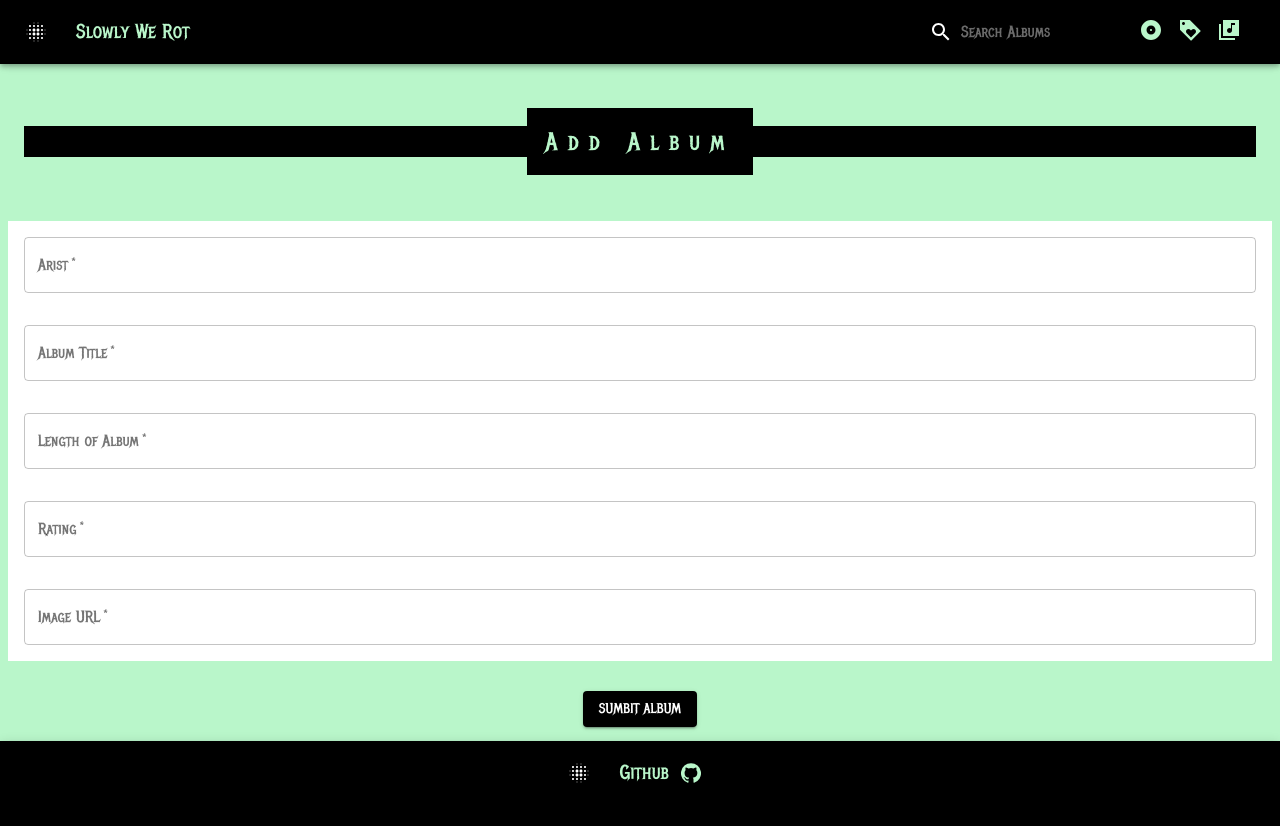
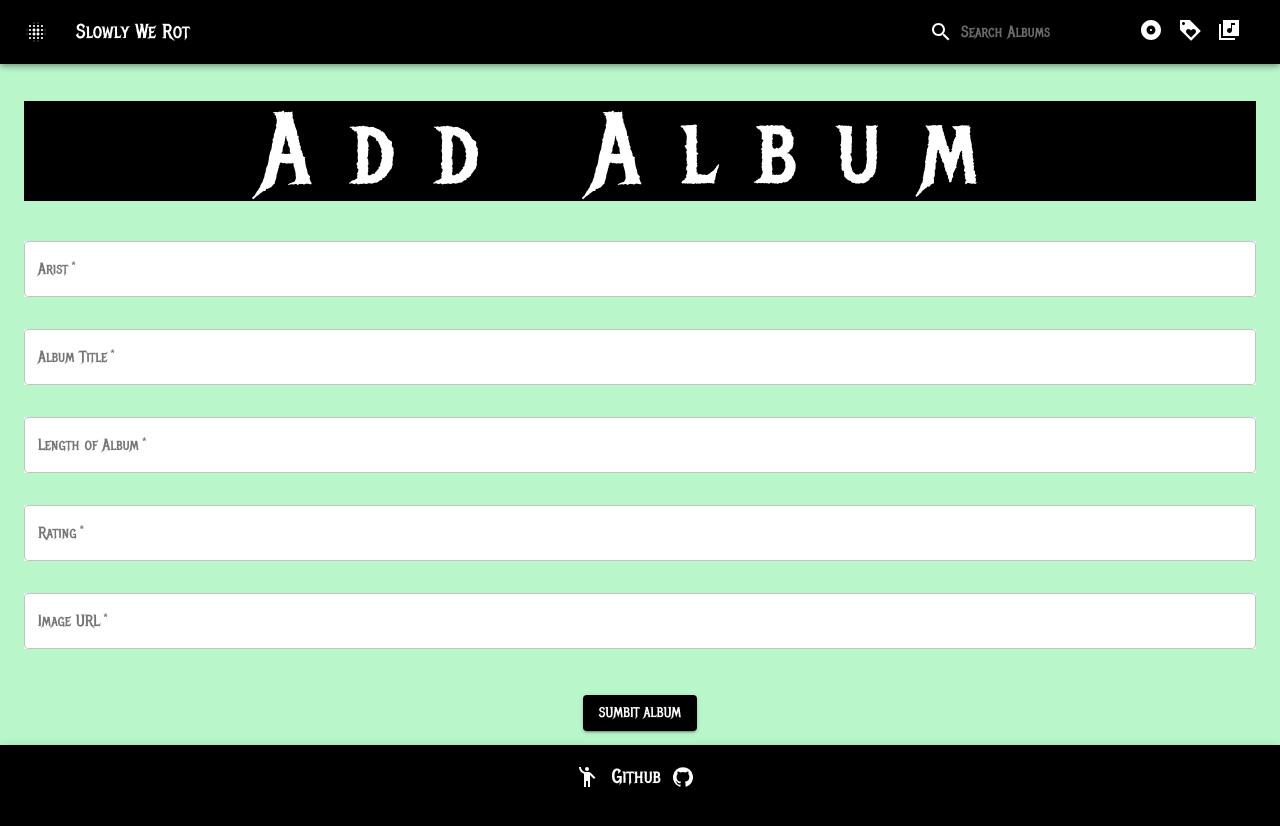
Before and after one commit to tzylks/SlowlyWeRot, a React (Create React App) app in the folder slowly-we-rot/slowly-we-roooot/: page /addalbum in a window 1280 px wide. Shown: the top 826 px of the page. Before the commit the page ends 805 px from the top, so only its background shows below. Built offline with nearby package versions, Linux system fonts and the light colour scheme; no server answers.

Commit message:
changed deck size

```diff
--- a/package.json
+++ b/package.json
@@ -1,5 +1,6 @@
 {
   "dependencies": {
+    "@types/react-router-dom": "^5.1.8",
     "react-flippy": "^1.1.0"
   }
 }
--- a/slowly-we-rot/slowly-we-roooot/public/index.html
+++ b/slowly-we-rot/slowly-we-roooot/public/index.html
@@ -34,6 +34,7 @@
   <body style='background-color: black'>
     <noscript>You need to enable JavaScript to run this app.</noscript>
     <div id="root"></div>
+    <a style='color: black' href="https://icons8.com/icon/102341/cursor">Cursor icon by Icons8</a>
     <!--
       This HTML file is a template.
       If you open it directly in the browser, you will see an empty page.
--- a/slowly-we-rot/slowly-we-roooot/src/components/AddAlbum.js
+++ b/slowly-we-rot/slowly-we-roooot/src/components/AddAlbum.js
@@ -1,10 +1,10 @@
-import {useState} from "react";
+import { useState } from "react";
 import { TextField, Container, Button } from "@material-ui/core";
 import { Grid } from "@material-ui/core"
-import {useHistory} from "react-router-dom";
+import { useHistory } from "react-router-dom";
 
 
-function AddAlbum({setAlbums, albums}) {
+function AddAlbum({ setAlbums, albums }) {
 
     const [formData, setFormData] = useState({
         artist: "",
@@ -31,7 +31,7 @@ function AddAlbum({setAlbums, albums}) {
             img_url: formData.img_url
         }
 
-        let config ={
+        let config = {
             method: 'POST',
             headers: {
                 'Content-Type': "application/json"
@@ -54,44 +54,46 @@ function AddAlbum({setAlbums, albums}) {
 
 
 
-                <Container color="secondary">
+            <Container color="primary">
                 <div
                     style={{
-                        marginTop: "5%",
+                        marginTop: "3%",
                         width: "100%",
                         textAlign: "center",
                         color: "#000",
                         justifyContent: "center",
                         fontFamily: 'Metal Mania',
-                        backgroundColor: 'black'
+                        backgroundColor: 'black',
+
                     }}
                 >
                     <span
                         style={{
-                            backgroundColor: "#000",
-                            color: "#b9f6ca",
+                            backgroundColor: "",
+                            color: "white",
                             padding: "18px",
-                            fontSize: "25px",
-                            letterSpacing: "10px",
+                            fontSize: "100px",
+                            letterSpacing: "40px",
                             marginLeft: "auto",
-                            marginRight: "auto"
+                            marginRight: "auto",
+                            lineHeight: "100px"
                         }}
                     >
                         Add Album</span>
                 </div>
                 <form className="form"
                     onSubmit={onSubmitForm}
-                    style={{color: 'black'}}
+                    style={{ color: 'black' }}
                 >
-                    <Grid container spacing={4} color="primary">
+                    <Grid container spacing={4}>
                         <Grid item xs={12}
                             style={{
                                 color: "black",
-                            background: "white",
+                                opacity: "1.0",
                                 textAlign: "center",
                                 marginLeft: "auto",
                                 marginRight: "auto",
-                            marginTop: "10vh"
+                                marginTop: "5vh"
                             }}
                         >
                             <TextField
@@ -99,14 +101,16 @@ function AddAlbum({setAlbums, albums}) {
                                 label="Arist"
                                 id="artist"
                                 variant="outlined"
+                                color="primary"
                                 required
                                 value={formData.artist}
                                 onChange={onChangeForm}
+                                style={{background: "white"}}
                             />
                         </Grid>
                         <Grid item xs={12}
                             style={{
-                            background: "white",
+                                background: "#b9f6ca",
                                 textAlign: "center",
                                 marginLeft: "auto",
                                 marginRight: "auto",
@@ -119,13 +123,15 @@ function AddAlbum({setAlbums, albums}) {
                                 id="name"
                                 variant="outlined"
                                 required
+                                color="primary"
                                 value={formData.name}
                                 onChange={onChangeForm}
+                                style={{background: "white"}}
                             />
                         </Grid>
                         <Grid item xs={12}
                             style={{
-                            background: "white",
+
                                 textAlign: "center",
                                 marginLeft: "auto",
                                 marginRight: "auto"
@@ -138,15 +144,17 @@ function AddAlbum({setAlbums, albums}) {
                                 rows="1"
                                 id="length"
                                 required
+                                color="primary"
                                 variant="outlined"
                                 value={formData.length}
                                 onChange={onChangeForm}
+                                style={{background: "white"}}
                             />
 
                         </Grid>
                         <Grid item xs={12}
                             style={{
-                            background: "white",
+
                                 textAlign: "center",
                                 marginLeft: "auto",
                                 marginRight: "auto"
@@ -159,15 +167,17 @@ function AddAlbum({setAlbums, albums}) {
                                 rows="1"
                                 id="rating"
                                 required
+                                color="primary"
                                 variant="outlined"
                                 value={formData.rating}
                                 onChange={onChangeForm}
+                                style={{background: "white"}}
                             />
 
                         </Grid>
                         <Grid item xs={12}
                             style={{
-                            background: "white",
+
                                 textAlign: "center",
                                 marginLeft: "auto",
                                 marginRight: "auto"
@@ -180,13 +190,17 @@ function AddAlbum({setAlbums, albums}) {
                                 rows="1"
                                 id="img_url"
                                 required
+                                color="primary"
                                 variant="outlined"
                                 value={formData.image_url}
                                 onChange={onChangeForm}
+                                style={{background: "white"}}
                             />
                         </Grid>
-                        <Button type="submit" variant="contained" color="primary" className="form__custom-button" style={{ marginLeft: "auto",
-                    marginRight: "auto", marginTop: "30px", marginBottom: "30px" }}>
+                        <Button type="submit" variant="contained" color="primary" className="form__custom-button" style={{
+                            marginLeft: "auto",
+                            marginRight: "auto", marginTop: "30px", marginBottom: "30px"
+                        }}>
                             Sumbit Album
                         </Button>
 
--- a/slowly-we-rot/slowly-we-roooot/src/components/CardsDrag.tsx
+++ b/slowly-we-rot/slowly-we-roooot/src/components/CardsDrag.tsx
@@ -1,14 +1,14 @@
-import React, { useState } from 'react'
+import { useState } from 'react'
 import { useSprings, animated, to as interpolate } from '@react-spring/web'
 import { useDrag } from 'react-use-gesture'
-
 import styles from '../styles.module.css'
+import { NavLink } from "react-router-dom"
 
 const cards = [
   "https://blogimg.goo.ne.jp/user_image/76/2c/378b1493ac71b47389b65bdd8909006d.jpg",
   'https://f4.bcbits.com/img/0009666121_10.jpg',
   "https://media.pitchfork.com/photos/5929a0fb13d197565213850b/1:1/w_600/7e252f9a.jpg",
-  "https://img.discogs.com/hlJBVk1BbDzCCAZbyWMIcZJ9TRU=/fit-in/600x615/filters:strip_icc():format(jpeg):mode_rgb():quality(90)/discogs-images/R-823469-1523384332-3216.jpeg.jpg",
+  "https://4.bp.blogspot.com/-OLVVP283Oqk/TbQ_DBNBz6I/AAAAAAAAMR8/oqWC45BG9hE/s1600/R-928632-1184880051.jpeg",
   "https://pbs.twimg.com/media/DekNnHTXkAMlzHD.jpg",
   'https://f4.bcbits.com/img/a2645270153_10.jpgS',
 ]
@@ -55,7 +55,9 @@ function Deck() {
           />
         </animated.div>
       ))}
-      <p style={{marginLeft: "40vw", marginRight: "auto", paddingTop: "35vh", fontFamily: 'Metal Mania', fontSize: '54px'}}>Slowly We Rot</p>
+     <NavLink to="/albums" style={{textDecoration: "none"}}>
+      <p style={{marginLeft: "40vw", marginRight: "auto", paddingTop: "30vh", fontFamily: 'Metal Mania', fontSize: '54px', textDecoration: "none"}}>Slowly We Rot</p>
+      </NavLink>
       </div>
     </>
   )
--- a/slowly-we-rot/slowly-we-roooot/src/components/Footer.js
+++ b/slowly-we-rot/slowly-we-roooot/src/components/Footer.js
@@ -1,13 +1,13 @@
-import React from 'react';
+
 import { makeStyles } from '@material-ui/core/styles';
 import AppBar from '@material-ui/core/AppBar';
 import Toolbar from '@material-ui/core/Toolbar';
 import Typography from '@material-ui/core/Typography';
-import Button from '@material-ui/core/Button';
+
 import IconButton from '@material-ui/core/IconButton';
-import BlurOnIcon from '@material-ui/icons/BlurOn';
-import { NavLink } from 'react-router-dom';
+
 import GitHubIcon from '@material-ui/icons/GitHub';
+import EmojiPeopleIcon from '@material-ui/icons/EmojiPeople';
 
 
 
@@ -16,7 +16,7 @@ const useStyles = makeStyles((theme) => ({
       flexGrow: 1,
     },
     menuButton: {
-      marginRight: theme.spacing(2),
+      marginRight: theme.spacing(0),
     },
     title: {
       flexGrow: 1,
@@ -32,12 +32,12 @@ function Footer() {
         <AppBar position="sticky" style={{alignItems: 'center'}} >
         <Toolbar>
           <IconButton edge="start" className={classes.menuButton} color="inherit" aria-label="menu">
-            <BlurOnIcon />
+            <EmojiPeopleIcon />
           </IconButton>
-          <Typography variant="h6" color="secondary" className={classes.title} style={{justifyContent: 'center', marginRight: 'auto'}}>
+          <Typography variant="h6" className={classes.title} style={{justifyContent: 'center', marginRight: 'auto', color: "white"}}>
             Github
           </Typography>
-          <IconButton onClick={() => {window.location.href = "https://github.com/tzylks";}}><GitHubIcon color="secondary" fontSize="small" /></IconButton>
+          <IconButton onClick={() => {window.location.href = "https://github.com/tzylks";}}><GitHubIcon fontSize="small" style={{color: "white"}} /></IconButton>
         </Toolbar>
       </AppBar>
 
--- a/slowly-we-rot/slowly-we-roooot/src/components/NavBar.js
+++ b/slowly-we-rot/slowly-we-roooot/src/components/NavBar.js
@@ -74,7 +74,7 @@ function NavBar({ search, setSearch }) {
         <IconButton edge="start" className={classes.menuButton} color="inherit" aria-label="menu">
           <BlurOnIcon />
         </IconButton>
-        <Typography variant="h6" color="secondary" className={classes.title}>
+        <Typography component={NavLink} to="/" variant="h6" style={{color: "white"}} className={classes.title} style={{textDecoration: 'none', color: "white"}}>
           Slowly We Rot
         </Typography>
         <div className={classes.search}>
@@ -88,13 +88,13 @@ function NavBar({ search, setSearch }) {
           />
         </div>
         <NavLink to='/albums'>
-          <AlbumIcon color="secondary" style={{paddingRight: "15px"}} />
+          <AlbumIcon color="secondary" style={{paddingRight: "15px", color: "white"}} />
         </NavLink>
         <NavLink to='/favorites'>
-          <LoyaltySharpIcon color="secondary" style={{paddingRight: "15px"}}/>
+          <LoyaltySharpIcon color="secondary" style={{paddingRight: "15px", color: "white"}}/>
         </NavLink>
         <NavLink to="/addalbum">
-          <LibraryMusicSharpIcon color="secondary" style={{paddingRight: "15px"}}/>
+          <LibraryMusicSharpIcon color="secondary" style={{paddingRight: "15px", color: "white"}}/>
         </NavLink>
       </Toolbar>
     </AppBar>
--- a/slowly-we-rot/slowly-we-roooot/src/index.css
+++ b/slowly-we-rot/slowly-we-roooot/src/index.css
@@ -1,4 +1,5 @@
 body {
+
   margin: 0;
   font-family: -apple-system, BlinkMacSystemFont, 'Segoe UI', 'Roboto', 'Oxygen',
     'Ubuntu', 'Cantarell', 'Fira Sans', 'Droid Sans', 'Helvetica Neue',
@@ -11,3 +12,5 @@ code {
   font-family: source-code-pro, Menlo, Monaco, Consolas, 'Courier New',
     monospace;
 }
+
+a:visited { text-decoration: none; color:black; }
```
Also changed, not shown: slowly-we-rot/slowly-we-roooot/src/styles.module.css (+6 -4 lines), 2 other files (tests, documents, lock files or other folders). Lines whose indentation alone changed are shown as unchanged.
